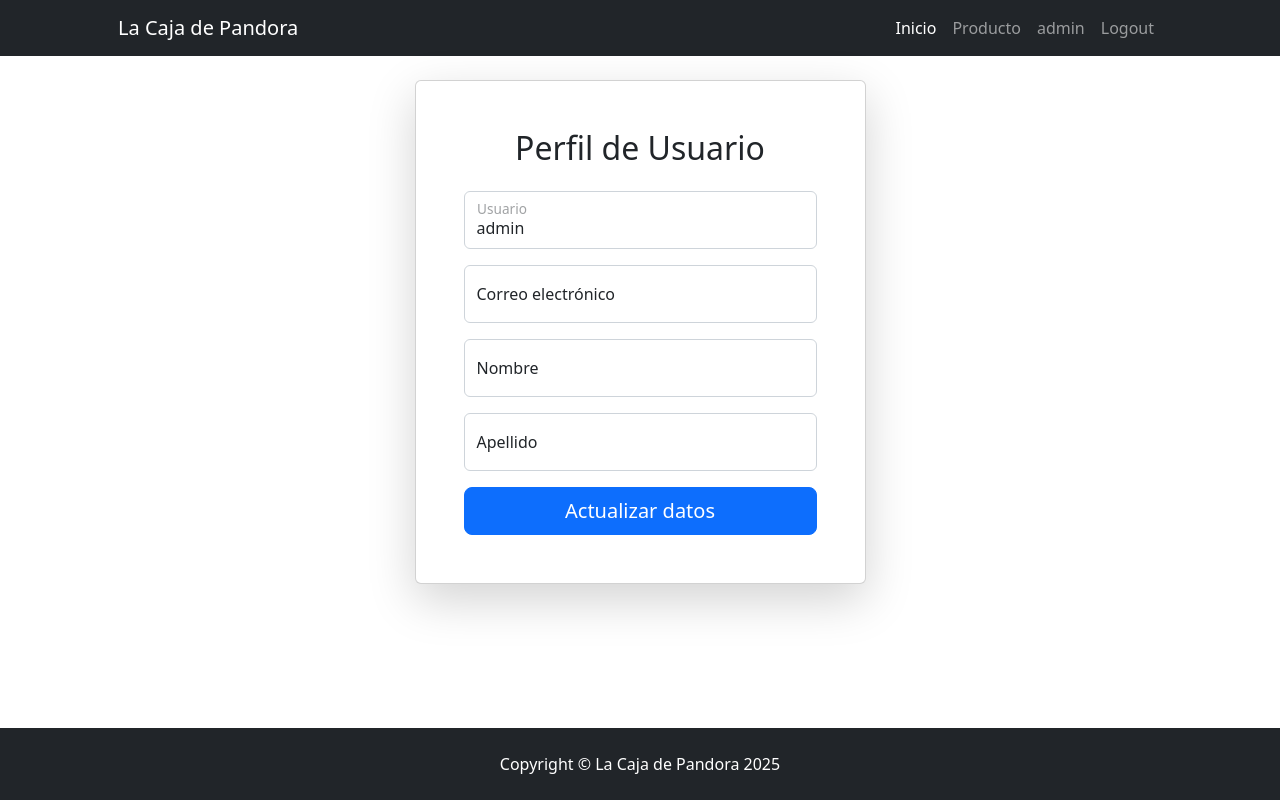
After one commit to esthorace/digitalers-django-final, a Django app: page /profile/ in a window 1280 px wide. The commit adds this page. Run offline with Django 5.2, Linux system fonts and the light colour scheme; a user stored in the database is signed in; some libraries are stand-ins or nearby versions.

Commit message:
Añade formulario de perfil de usuario

```diff
--- a/src/core/forms.py
+++ b/src/core/forms.py
@@ -7,3 +7,9 @@ class CustomUserCreationForm(UserCreationForm):
     class Meta:
         model = User
         fields = ["username", "password1", "password2"]
+
+
+class ProfileForm(forms.ModelForm):
+    class Meta:
+        model = User
+        fields = ["username", "email", "first_name", "last_name"]
--- /dev/null
+++ b/src/core/templates/core/profile.html
@@ -0,0 +1,63 @@
+{% extends 'core/base.html' %}
+
+{% block title %}| Perfil de Usuario{% endblock title %}
+
+{% block content %}
+    <div class="row justify-content-center">
+        <div class="col-md-6 col-lg-5">
+            <div class="card shadow-lg">
+                <div class="card-body p-4 p-md-5">
+                    <h2 class="text-center mb-4">Perfil de Usuario</h2>
+                    <form method="post" novalidate>
+                        {% csrf_token %}
+
+                        {% if form.non_field_errors %}
+                            <div class="alert alert-danger">
+                                {% for error in form.non_field_errors %}
+                                    {{ error }}
+                                {% endfor %}
+                            </div>
+                        {% endif %}
+
+                        <div class="form-floating mb-3">
+                            <input type="text" name="{{ form.username.name }}" class="form-control {% if form.username.errors %}is-invalid{% endif %}" id="{{ form.username.id_for_label }}" placeholder="Usuario" value="{{ form.username.value|default:'' }}" required>
+                            <label for="{{ form.username.id_for_label }}">Usuario</label>
+                            {% for error in form.username.errors %}
+                                <div class="invalid-feedback">{{ error }}</div>
+                            {% endfor %}
+                        </div>
+
+                        <div class="form-floating mb-3">
+                            <input type="email" name="{{ form.email.name }}" class="form-control {% if form.email.errors %}is-invalid{% endif %}" id="{{ form.email.id_for_label }}" placeholder="Correo electrónico" value="{{ form.email.value|default:'' }}" required>
+                            <label for="{{ form.email.id_for_label }}">Correo electrónico</label>
+                            {% for error in form.email.errors %}
+                                <div class="invalid-feedback">{{ error }}</div>
+                            {% endfor %}
+                        </div>
+
+                        <div class="form-floating mb-3">
+                            <input type="text" name="{{ form.first_name.name }}" class="form-control {% if form.first_name.errors %}is-invalid{% endif %}" id="{{ form.first_name.id_for_label }}" placeholder="Nombre" value="{{ form.first_name.value|default:'' }}">
+                            <label for="{{ form.first_name.id_for_label }}">Nombre</label>
+                            {% for error in form.first_name.errors %}
+                                <div class="invalid-feedback">{{ error }}</div>
+                            {% endfor %}
+                        </div>
+
+                        <div class="form-floating mb-3">
+                            <input type="text" name="{{ form.last_name.name }}" class="form-control {% if form.last_name.errors %}is-invalid{% endif %}" id="{{ form.last_name.id_for_label }}" placeholder="Apellido" value="{{ form.last_name.value|default:'' }}">
+                            <label for="{{ form.last_name.id_for_label }}">Apellido</label>
+                            {% for error in form.last_name.errors %}
+                                <div class="invalid-feedback">{{ error }}</div>
+                            {% endfor %}
+                        </div>
+
+                        <div class="d-grid">
+                            <button type="submit" class="btn btn-primary btn-lg">Actualizar datos</button>
+                        </div>
+
+                    </form>
+                </div>
+            </div>
+        </div>
+    </div>
+{% endblock content %}
--- a/src/core/urls.py
+++ b/src/core/urls.py
@@ -1,7 +1,7 @@
 from django.contrib.auth.views import LoginView, LogoutView
 from django.urls import path
 
-from .views import Register, index
+from .views import ProfileUpdate, RegisterCreate, index
 
 app_name = "core"
 
@@ -9,5 +9,6 @@ urlpatterns = [
     path("", index, name="index"),
     path("login/", LoginView.as_view(template_name="core/login.html"), name="login"),
     path("logout/", LogoutView.as_view(template_name="core/logout.html"), name="logout"),
-    path("register/", Register.as_view(template_name="core/register.html"), name="register"),
+    path("register/", RegisterCreate.as_view(template_name="core/register.html"), name="register"),
+    path("profile/", ProfileUpdate.as_view(template_name="core/profile.html"), name="profile"),
 ]
--- a/src/core/views.py
+++ b/src/core/views.py
@@ -1,14 +1,26 @@
+from django.contrib.auth import get_user_model
 from django.shortcuts import render
 from django.urls import reverse_lazy
-from django.views.generic import CreateView
+from django.views.generic import CreateView, UpdateView
 
-from .forms import CustomUserCreationForm
+from .forms import CustomUserCreationForm, ProfileForm
 
 
 def index(request):
     return render(request, "core/index.html")
 
 
-class Register(CreateView):
+class RegisterCreate(CreateView):
     form_class = CustomUserCreationForm
     success_url = reverse_lazy("core:login")
+
+
+class ProfileUpdate(UpdateView):
+    model = get_user_model()  # Obtiene el modelo User que se puede cambiar en settings
+    form_class = ProfileForm
+    success_url = reverse_lazy("core:index")
+
+    def get_object(self):
+        # UpdateView está esperando un PK: este método hace que devuelva el usuario actual
+        # y no se levante un error
+        return self.request.user
--- a/src/templates/navbar.html
+++ b/src/templates/navbar.html
@@ -10,7 +10,7 @@
                 <li class="nav-item"><a class="nav-link active" aria-current="page" href="{% url 'core:index' %}">Inicio</a></li>
                 {% if user.is_authenticated %}
                     <li class="nav-item"><a class="nav-link" href="{% url 'producto:index' %}">Producto</a></li>
-                    <li class="nav-item"><a class="nav-link" href="#">{{ user.username }}</a></li>
+                    <li class="nav-item"><a class="nav-link" href="{% url 'core:profile' %}">{{ user.username }}</a></li>
                     <form action="{% url 'core:logout' %}" method="post">
                         {% csrf_token %}
                         <li class="nav-item"><button class="nav-link" type="submit">Logout</button></li>
```
